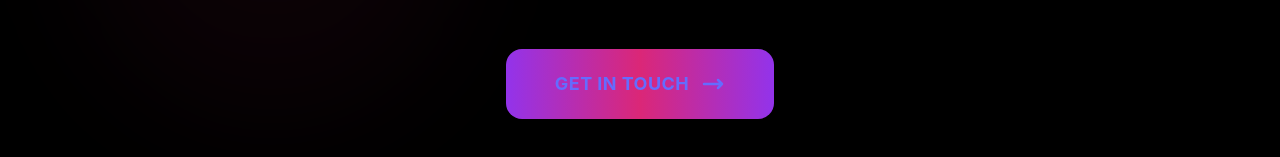
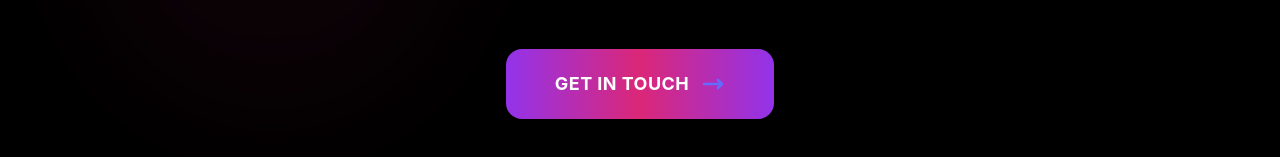
Before and after one commit to narephat6509650369/My-web-Portfolio, a React (Vite) app: page /about in a window 1280 px wide. Shown: the part 3072-3229 px from the top of the page. Built offline with nearby package versions, Linux system fonts and the light colour scheme.

Commit message:
addjust-Color

```diff
--- a/src/routes/About.tsx
+++ b/src/routes/About.tsx
@@ -211,7 +211,7 @@
             <Link to="/contact">
               <button className="group relative px-12 py-5 bg-gradient-to-r from-purple-600 via-pink-600 to-purple-600 hover:from-pink-600 hover:via-purple-600 hover:to-pink-600 rounded-2xl font-bold text-lg transition-all duration-300 hover:scale-105 hover:shadow-2xl hover:shadow-purple-500/50 uppercase tracking-wide">
                 <div className="relative flex items-center gap-3">
-                  <span>Get in Touch</span>
+                  <span className="text-white font-bold text-lg">Get in Touch</span>
                   <svg className="w-6 h-6 group-hover:translate-x-1 transition-transform" fill="none" viewBox="0 0 24 24" stroke="currentColor">
                     <path strokeLinecap="round" strokeLinejoin="round" strokeWidth={2.5} d="M17 8l4 4m0 0l-4 4m4-4H3" />
                   </svg>
--- a/src/routes/Project.tsx
+++ b/src/routes/Project.tsx
@@ -380,7 +380,7 @@
             <Link to="/contact">
               <button className="group relative px-12 py-5 bg-gradient-to-r from-purple-600 via-pink-600 to-purple-600 hover:from-pink-600 hover:via-purple-600 hover:to-pink-600 rounded-2xl font-bold text-lg transition-all duration-300 hover:scale-105 hover:shadow-2xl hover:shadow-purple-500/50 uppercase tracking-wide">
                 <div className="relative flex items-center gap-3">
-                  <span>Get in Touch</span>
+                  <span className="text-white font-bold text-lg">Get in Touch</span>
                   <svg className="w-6 h-6 group-hover:translate-x-1 transition-transform" fill="none" viewBox="0 0 24 24" stroke="currentColor">
                     <path strokeLinecap="round" strokeLinejoin="round" strokeWidth={2.5} d="M17 8l4 4m0 0l-4 4m4-4H3" />
                   </svg>
```
